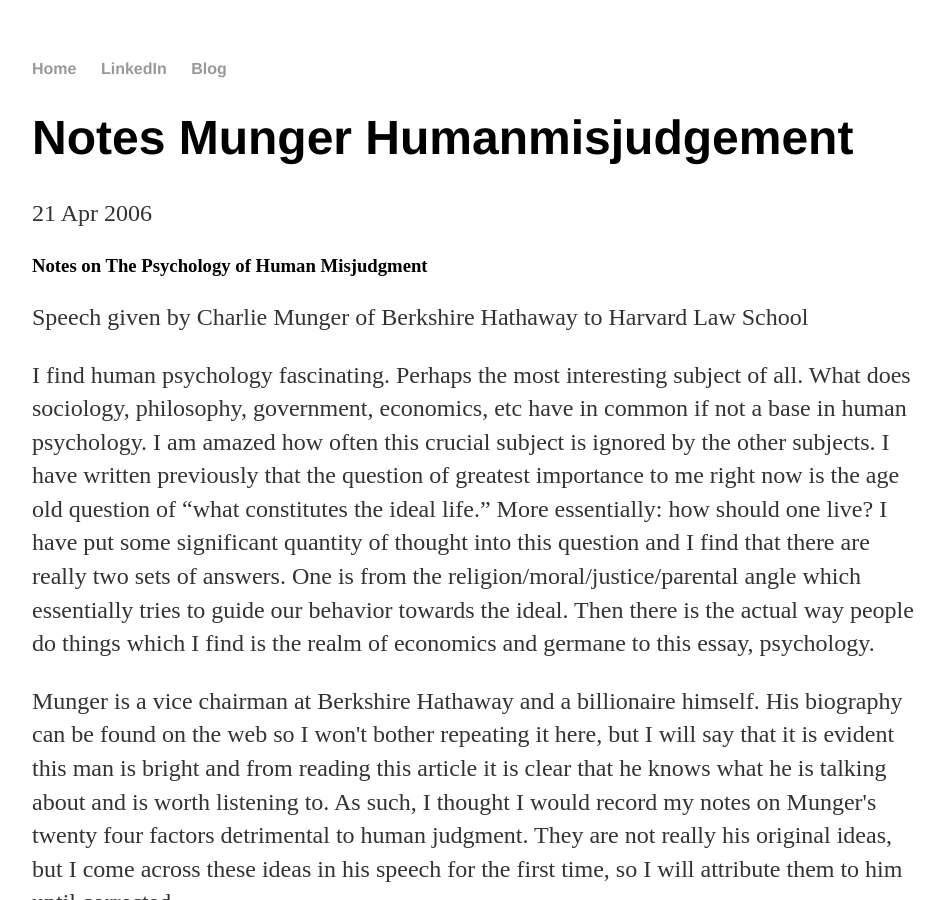
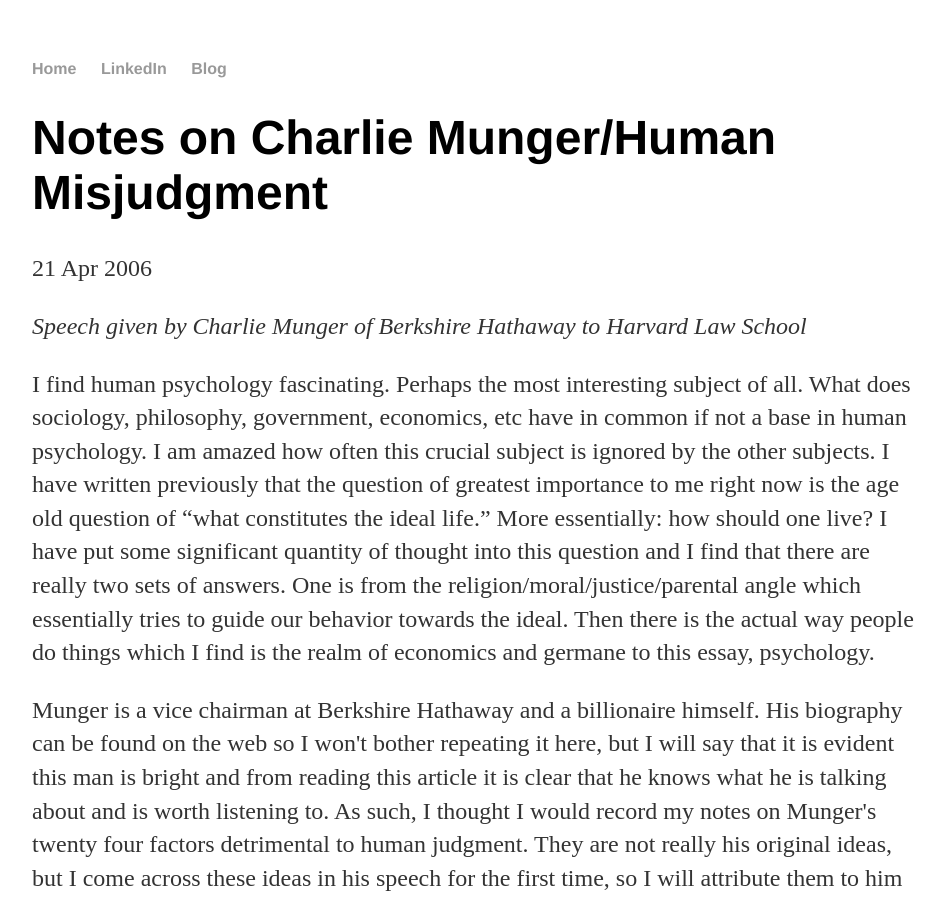
Before and after one commit to sgsen/sgsen.github.io, a Jekyll site: the page built from _posts/2006-04-21-Notes-Munger-HumanMisjudgement.md, in a window 1280 px wide and 900 px high. Shown: the whole window, without its empty margins (160-1104 px from the left). Built offline with Jekyll 4.4.1, drawn with Linux system fonts in a browser that asks for light colours; our own code applies the rules of GitHub Pages for plain Markdown files.

Commit message:
munger tweaks

```diff
--- a/_posts/2006-04-21-Notes-Munger-HumanMisjudgement.md
+++ b/_posts/2006-04-21-Notes-Munger-HumanMisjudgement.md
@@ -1,6 +1,12 @@
-### Notes on The Psychology of Human Misjudgment
+---
+layout: post
+title: "Notes on Charlie Munger/Human Misjudgment"
+date: 2006-04-21
+categories: lecture_notes
+location: Pimmit
+---
 
- Speech given by Charlie Munger of Berkshire Hathaway to Harvard Law School
+*Speech given by Charlie Munger of Berkshire Hathaway to Harvard Law School*
 
  I find human psychology fascinating. Perhaps the most interesting subject of all. What does sociology, philosophy, government, economics, etc have in common if not a base in human psychology. I am amazed how often this crucial subject is ignored by the other subjects. I have written previously that the question of greatest importance to me right now is the age old question of "what constitutes the ideal life." More essentially: how should one live? I have put some significant quantity of thought into this question and I find that there are really two sets of answers. One is from the religion/moral/justice/parental angle which essentially tries to guide our behavior towards the ideal. Then there is the actual way people do things which I find is the realm of economics and germane to this essay, psychology.
 
```
